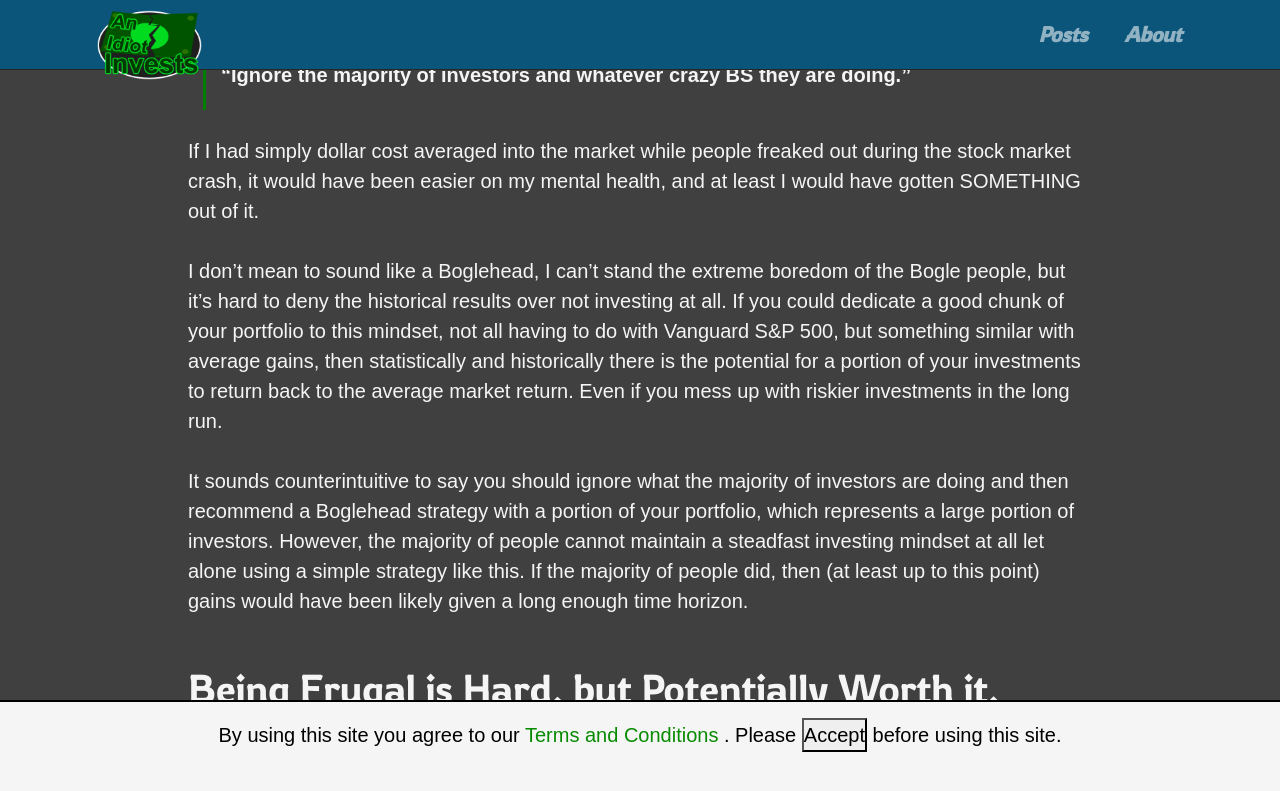
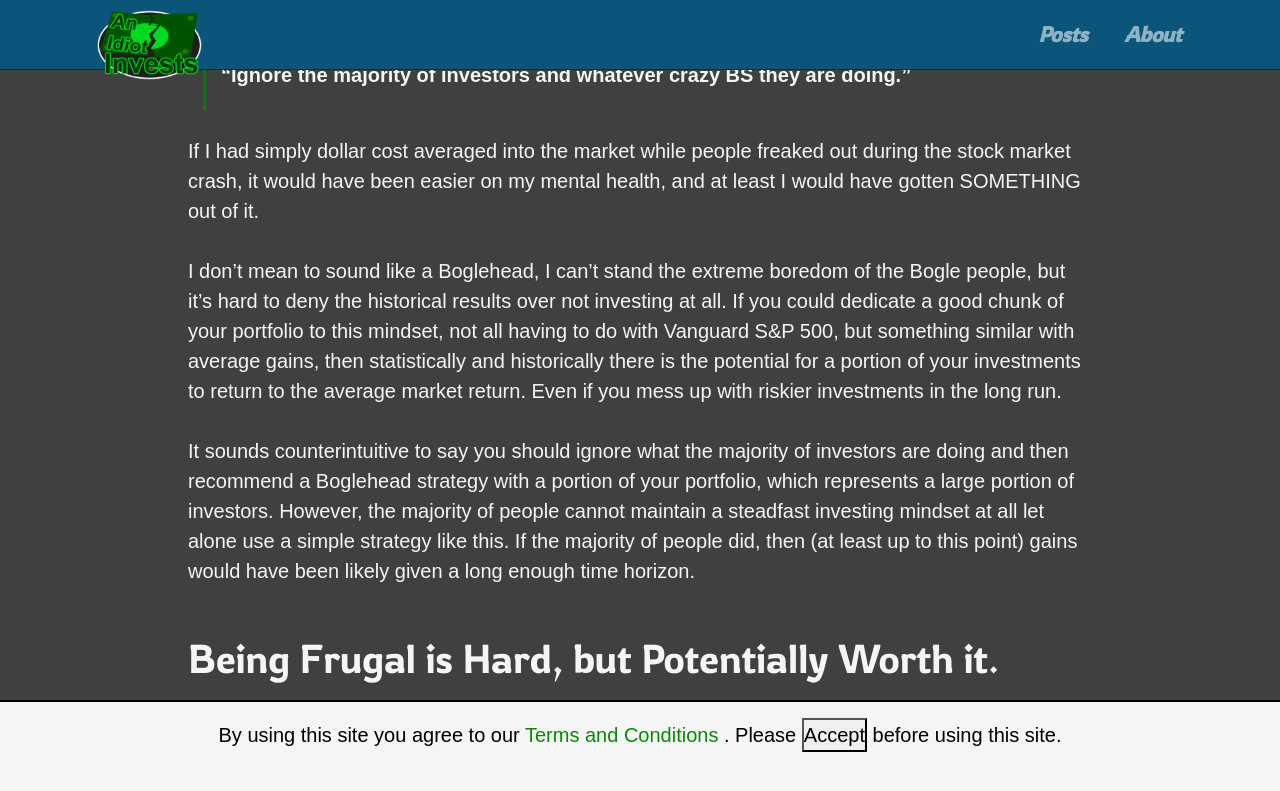
Before and after one commit to AnIdiotInvests/anidiotinvests.github.io, a Jekyll site: the page built from _posts/2022-02-10-banks-bonds-and-stocks-oh-my-what-to-do-with-my-money-in-2022.md, in a window 1280 px wide and 900 px high, scrolled down 1668 px. Shown: the top 791 px of the window. Built offline with Jekyll 4.4.1, drawn with Linux system fonts in a browser that asks for light colours; some of the changed text lies outside the part shown.

Commit message:
updates for posts 2022-02-10 14

```diff
--- a/_posts/2022-02-10-banks-bonds-and-stocks-oh-my-what-to-do-with-my-money-in-2022.md
+++ b/_posts/2022-02-10-banks-bonds-and-stocks-oh-my-what-to-do-with-my-money-in-2022.md
@@ -37,9 +38,9 @@ That brings me to the first lesson the world taught me about investing.
 
 If I had simply dollar cost averaged into the market while people freaked out during the stock market crash, it would have been easier on my mental health, and at least I would have gotten SOMETHING out of it.
 
-I don’t mean to sound like a Boglehead, I can’t stand the extreme boredom of the Bogle people, but it’s hard to deny the historical results over not investing at all. If you could dedicate a good chunk of your portfolio to this mindset, not all having to do with Vanguard S&P 500, but something similar with average gains, then statistically and historically there is the potential for a portion of your investments to return back to the average market return. Even if you mess up with riskier investments in the long run.
+I don’t mean to sound like a Boglehead, I can’t stand the extreme boredom of the Bogle people, but it’s hard to deny the historical results over not investing at all. If you could dedicate a good chunk of your portfolio to this mindset, not all having to do with Vanguard S&P 500, but something similar with average gains, then statistically and historically there is the potential for a portion of your investments to return to the average market return. Even if you mess up with riskier investments in the long run.
 
-It sounds counterintuitive to say you should ignore what the majority of investors are doing and then recommend a Boglehead strategy with a portion of your portfolio, which represents a large portion of investors. However, the majority of people cannot maintain a steadfast investing mindset at all let alone using a simple strategy like this. If the majority of people did, then (at least up to this point) gains would have been likely given a long enough time horizon.
+It sounds counterintuitive to say you should ignore what the majority of investors are doing and then recommend a Boglehead strategy with a portion of your portfolio, which represents a large portion of investors. However, the majority of people cannot maintain a steadfast investing mindset at all let alone use a simple strategy like this. If the majority of people did, then (at least up to this point) gains would have been likely given a long enough time horizon.
 
 ## Being Frugal is Hard, but Potentially Worth it.
 
```
Also changed, not shown: other parts of _posts/2022-02-10-banks-bonds-and-stocks-oh-my-what-to-do-with-my-money-in-2022.md (+12 -11 lines), _posts/2022-02-14-the-best-investing-research-tools-i-have-found-so-far.md (+16 -13 lines).
